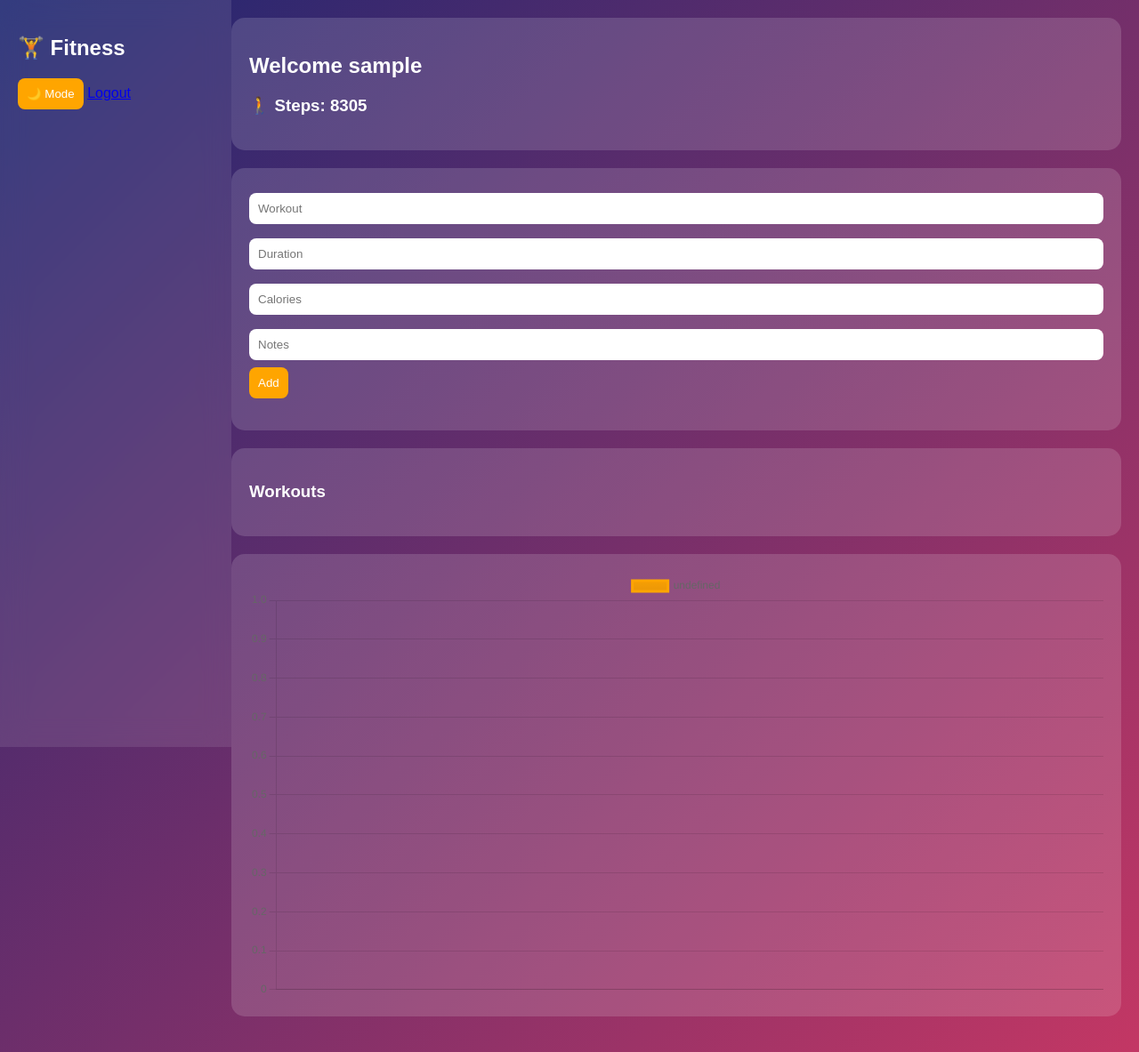
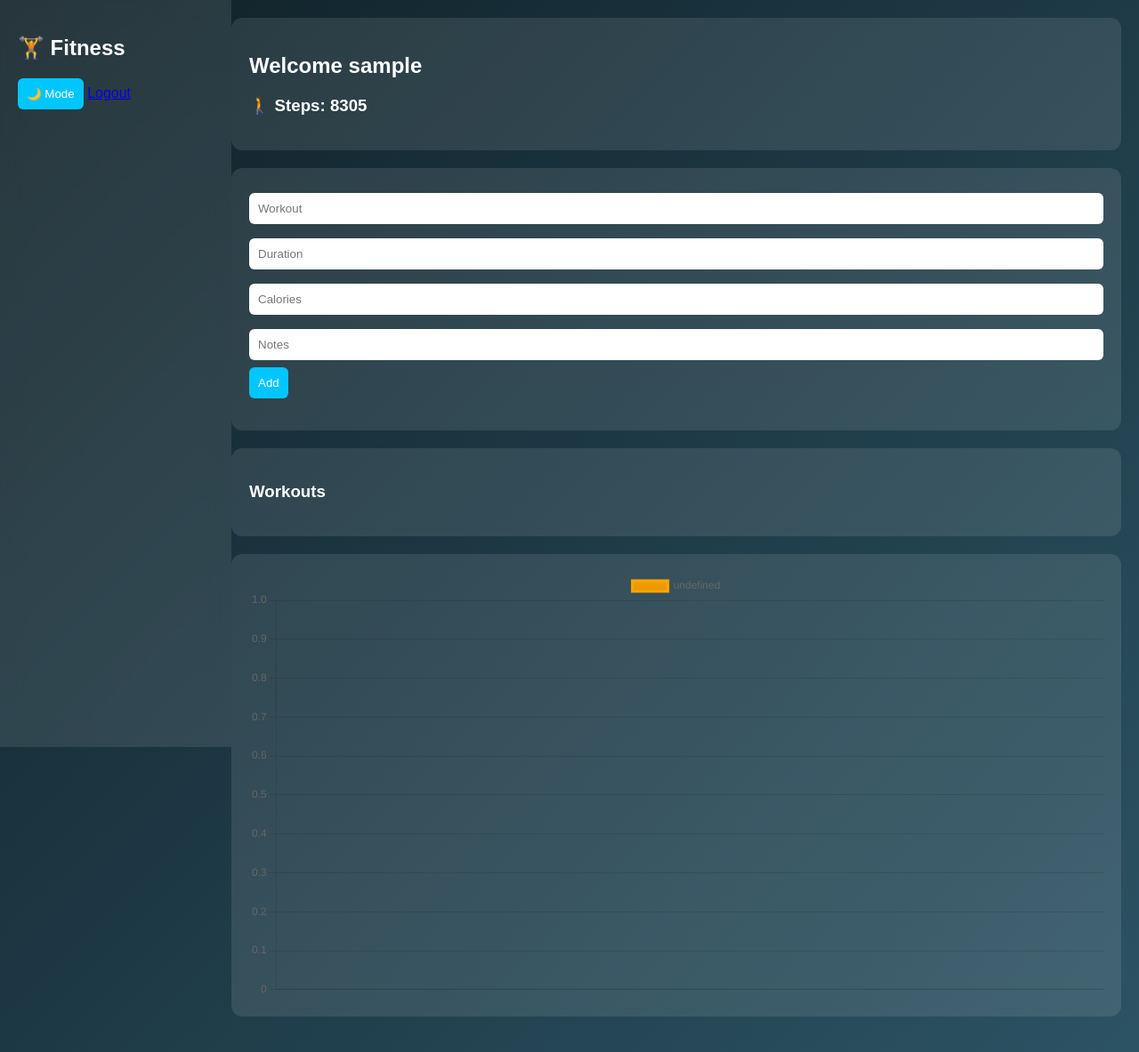
Before and after one commit to rajeshjhenkar338-byte/Fitness-app, a Flask app: page /dashboard in a window 1280 px wide. Shown: the whole page at 89% size. Run offline with Flask 3, Linux system fonts and the light colour scheme; the visitor is signed in with stand-in values (Sample User, id 1); data that the repository does not hold is empty.

Commit message:
Update style.css

```diff
--- a/static/style.css
+++ b/static/style.css
@@ -1,7 +1,7 @@
 body {
   margin: 0;
   font-family: 'Poppins', sans-serif;
-  background: linear-gradient(135deg, #1d2671, #c33764);
+  background: linear-gradient(135deg, #0f2027, #2c5364);
   color: white;
 }
 
@@ -10,7 +10,7 @@ body {
   height: 100vh;
   position: fixed;
   background: rgba(255,255,255,0.1);
-  backdrop-filter: blur(15px);
+  backdrop-filter: blur(12px);
   padding: 20px;
 }
 
@@ -20,41 +20,29 @@ body {
 }
 
 .card {
-  background: rgba(255,255,255,0.15);
+  background: rgba(255,255,255,0.1);
   padding: 20px;
-  border-radius: 15px;
+  border-radius: 12px;
   margin-bottom: 20px;
-  animation: fade 0.5s;
 }
 
 input {
   width: 100%;
   padding: 10px;
   margin: 8px 0;
-  border-radius: 8px;
+  border-radius: 6px;
   border: none;
 }
 
 button {
-  background: orange;
+  background: #00c6ff;
   color: white;
   padding: 10px;
   border: none;
-  border-radius: 8px;
-  cursor: pointer;
+  border-radius: 6px;
 }
 
 .item {
   padding: 10px;
   border-bottom: 1px solid rgba(255,255,255,0.2);
 }
-
-.light {
-  background: #f4f6f9;
-  color: black;
-}
-
-@keyframes fade {
-  from {opacity:0; transform:translateY(10px);}
-  to {opacity:1;}
-}
```
